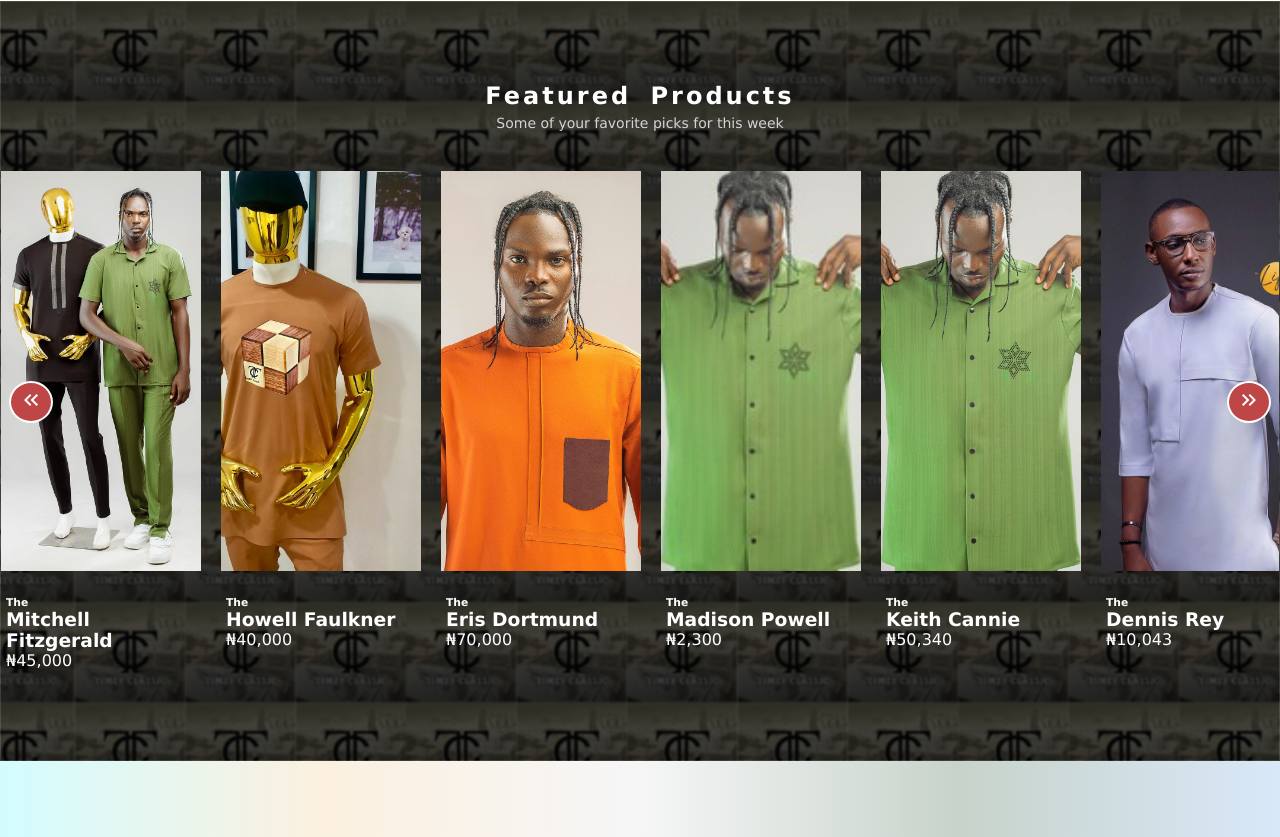
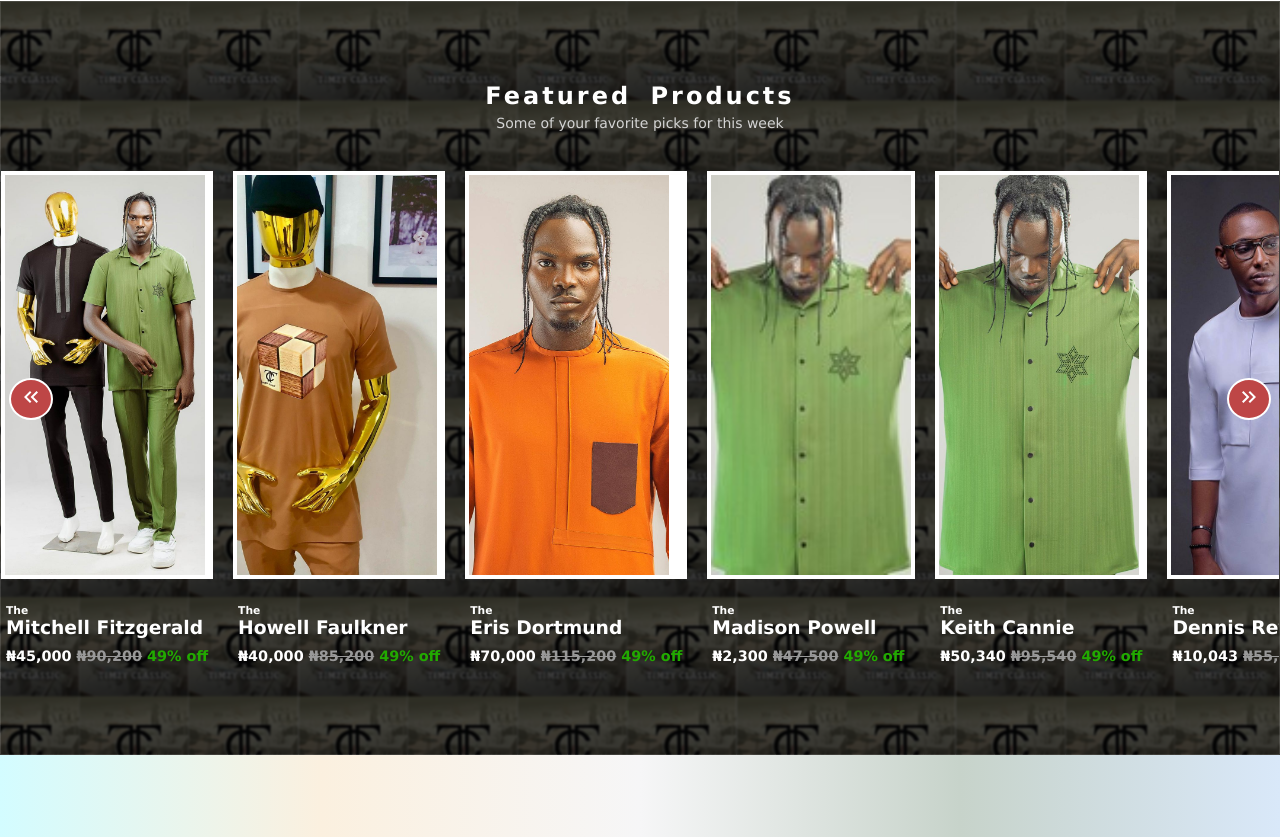
Before and after one commit to yakubu-josiah/TimzyClassic_client, a React (Create React App) app in the folder client/: page / in a window 1280 px wide. Shown: the part 903-1740 px from the top of the page. Built offline with nearby package versions, Linux system fonts and the light colour scheme.

Commit message:
feat: formatted prices and added frame to images

```diff
--- a/client/src/components/UI/ProductSlider.css
+++ b/client/src/components/UI/ProductSlider.css
@@ -1,22 +1,49 @@
-.product-slider {
+.PS_slider {
     width: 100%;
     height: 100%;
 
 }
-.product-details {
-    margin: 20px 0 50px 0;
-    color: #fff;
-    text-align: start;
-    padding: 5px;
-    /* background-color: rgba(255, 255, 255, 0.8); */
+
+.PS_slider .PS_card .PS_imgBox {
+    background: #fff;
+    padding: 4px;
 }
 
-/* .product-details  */
-
-.product-slider .product-card .imgBox {
+.PS_slider .PS_card .PS_imgBox .PS_img {
     height: 400px;
     width: 200px;
     background-repeat: no-repeat;
     background-size: cover;
     background-position: center;
 }
+
+.PS_slider .PS_card .PS_details {
+    margin: 20px 0 50px 0;
+    color: #fff;
+    text-align: start;
+    padding: 5px;
+}
+
+.PS_slider .PS_card .PS_details .PS_prices {
+    display: flex;
+    gap: 5px;
+    margin-top: 10px;
+    font-size: 0.9rem;
+    font-weight: bolder;
+}
+
+.PS_slider .PS_card .PS_details .PS_prices div {
+    display: flex;
+    align-items: center;
+    gap: 5px;
+    text-wrap: nowrap;
+    color: #999999;
+}
+.PS_slider .PS_card .PS_details .PS_prices div p {
+    text-decoration: line-through;
+}
+
+.PS_slider .PS_card .PS_details .PS_prices div #off {
+    color: rgb(34, 170, 0);
+    text-decoration: none;
+}
--- a/client/src/components/UI/ProductSlider.jsx
+++ b/client/src/components/UI/ProductSlider.jsx
@@ -3,45 +3,32 @@ import "./ProductSlider.css";
 import { Link } from 'react-router-dom';
 
 export default function ProductSlider({data}) {
-
-    // const data =
-    // [
-    //     {
-    //         id: "600dc3b5d617e547a0e74cb9",
-    //         title: "Mitchell Fitzgerald",
-    //         price: 45000,
-    //         address: "48 Flatlands Avenue, Cutter, North Dakota",
-    //         isNew: true,
-    //         image: data1
-    //     },
-    //     {
-    //         id: "600dc3b5c4e60ba2ebf06569",
-    //         title: "Howell Faulkner",
-    //         price: 40000,
-    //         address: "77 Hemlock Street, Hasty, Florida",
-    //         isNew: true,
-    //         image: data2
-    //     },
-    //     {
-    //         id: "600dc3b5c435fd0bas2bf069",
-    //         title: "Howell Faulkner",
-    //         price: 70000,
-    //         address: "77 Hemlock Street, Hasty, Florida",
-    //         isNew: false,
-    //         image: data3
-    //     }
-    // ]
+    const formatPrice = (price) => {
+        return price && price !== 0 ? (
+          `₦${price.toString().replace(/\B(?=(\d{3})+(?!\d))/g, ",")}`
+        ) : (
+            ''
+        )
+    }
 
     return (
-        <div className="product-slider">
-            <div className="product-card" >
+        <div className="PS_slider">
+            <div className="PS_card" >
                 <Link to={`/product/${data.id}`}>
-                    <div className="imgBox" style={{ backgroundImage: `url(${data.image})` }}>
+                    <div className='PS_imgBox'>
+                        <div className="PS_img" style={{ backgroundImage: `url(${data.image})` }}></div>
                     </div>
-                    <div className="product-details">
+                    <div className="PS_details">
                         <h6>The</h6>
                         <h3>{data.name}</h3>
-                        <p>₦{data.price.toString().replace(/\B(?=(\d{3})+(?!\d))/g, ",")}</p>
+                        <div className='PS_prices'>
+                            <p>{formatPrice(data.price)}</p>
+                            <div>
+                                <p>{formatPrice(data.price + 45200)}</p>
+                                <p id='off'>49% off</p>
+                            </div>
+                        </div>
+
                     </div>
                 </Link>
             </div>
```
